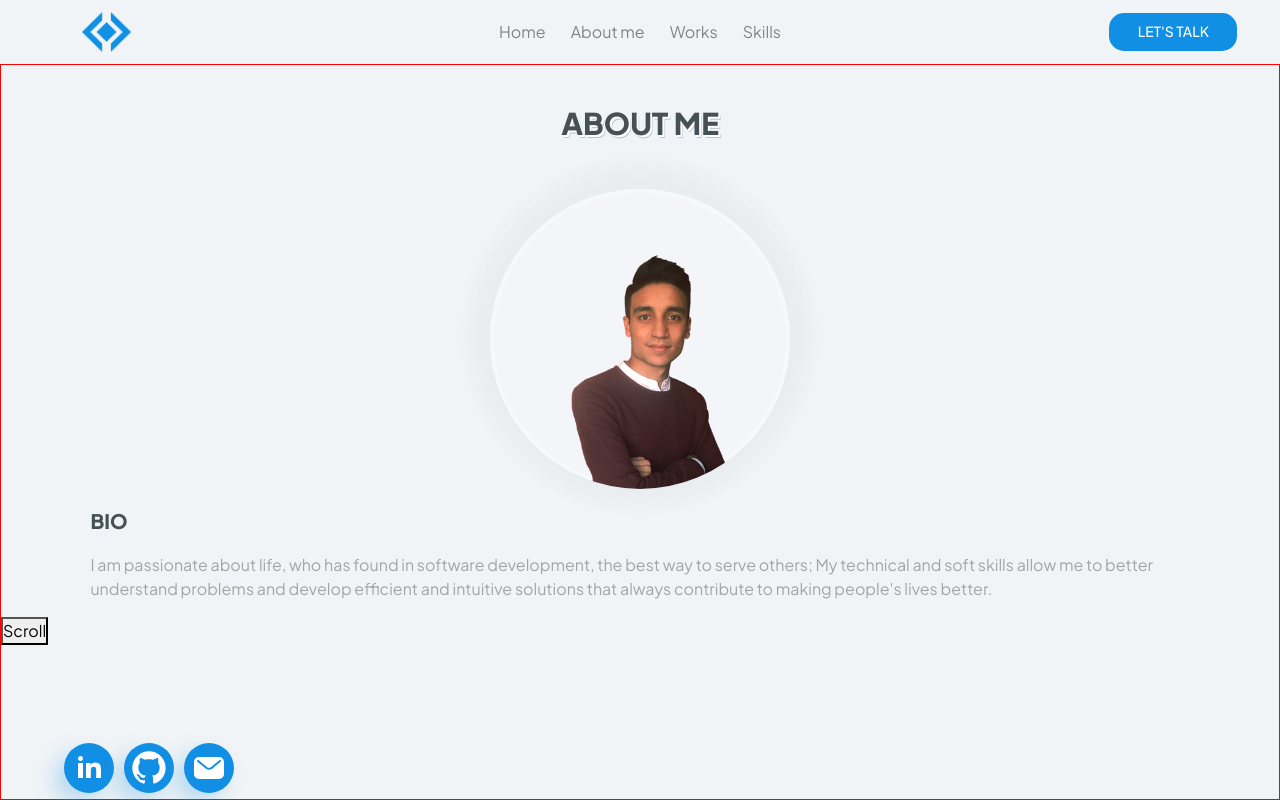
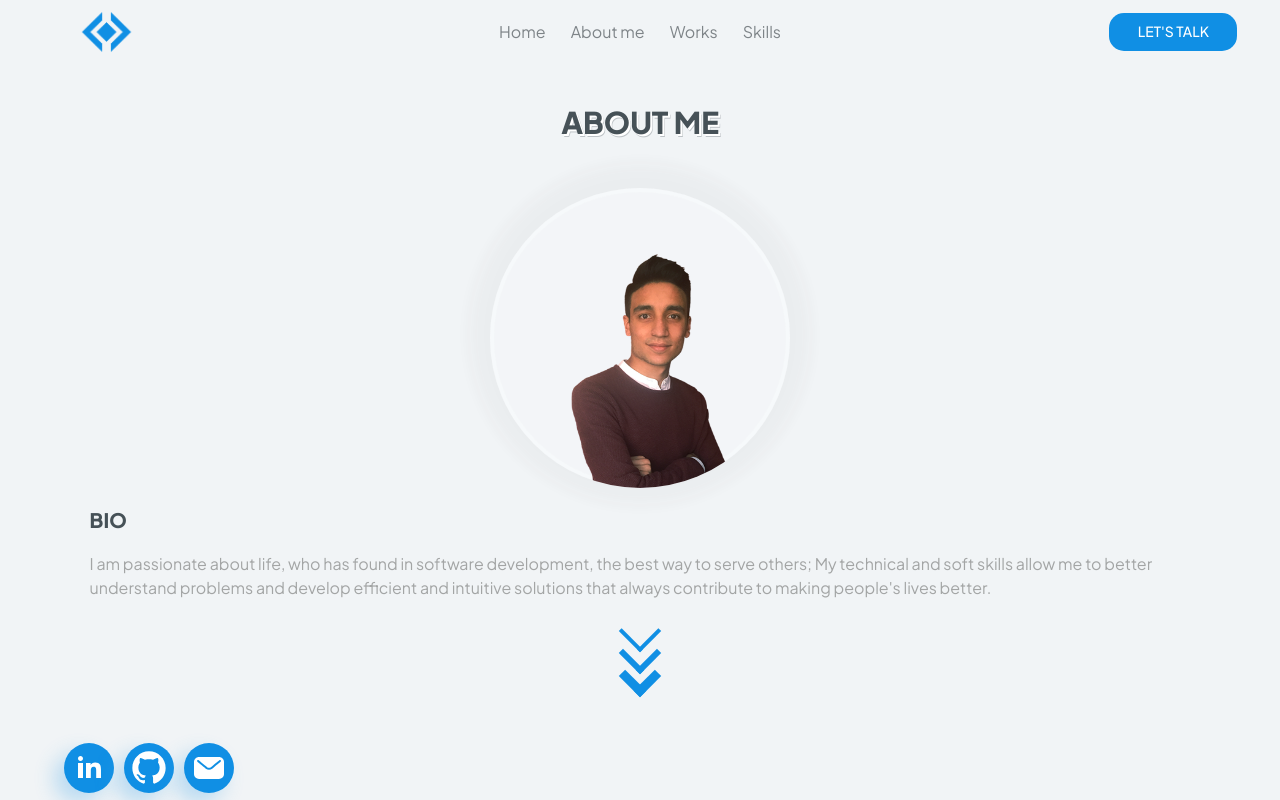
Before and after one commit to sesanchezra/Portfolio, a React (Vite) app: page /#/about in a window 1280 px wide. Shown: the top 800 px of the page. Built offline with nearby package versions, Linux system fonts and the light colour scheme.

Commit message:
Agregando boton de scroll en about me

```diff
--- a/src/components/About/About.css
+++ b/src/components/About/About.css
@@ -1,5 +1,5 @@
-@import url('https://fonts.googleapis.com/css2?family=Plus+Jakarta+Sans:wght@200;300;400;500;600;700;800&display=swap');
-:root{
+@import url("https://fonts.googleapis.com/css2?family=Plus+Jakarta+Sans:wght@200;300;400;500;600;700;800&display=swap");
+:root {
   --grey: rgb(241, 244, 246);
   --light-grey: rgb(243, 245, 248);
   --light-dark: rgb(50, 60, 66);
@@ -10,17 +10,20 @@
   --header-index: 10;
 }
 
-.About{
+.About {
   z-index: calc(var(--header-index)-1);
-    scroll-behavior:smooth;
+  scroll-behavior: smooth;
 }
 
-.About__first{
+.About__first {
   height: 92vh;
-    border: 1px solid red;
+  display: flex;
+  /* justify-content: center; */
+  align-items: center;
+  flex-direction: column;
 }
 
-.About__title{
+.About__title {
   width: 100%;
   display: flex;
   justify-content: center;
@@ -28,16 +31,15 @@
   margin-top: 40px;
 }
 
-
-.About__title h2{
+.About__title h2 {
   font-size: 30px;
   font-weight: 900;
   color: var(--dark);
   position: relative;
-    text-shadow: 2px 2px 0px white, 2.5px 2.5px 0px rgb(70, 81, 87,0.3);
+  text-shadow: 2px 2px 0px white, 2.5px 2.5px 0px rgb(70, 81, 87, 0.3);
 }
 
-.About__img{
+.About__img {
   width: 100%;
   display: flex;
   justify-content: center;
@@ -46,25 +48,25 @@
   position: relative;
 }
 
-.About__img .Round__frame{
+.About__img .Round__frame {
   width: 300px;
   height: 300px;
   border-radius: 150px;
   position: relative;
 }
 
-.About__img .Round__frame .background-1{
+.About__img .Round__frame .background-1 {
   width: 300px;
   height: 300px;
   border-radius: 150px;
   opacity: 0.8;
-    content: '';
-    background-color: rgb(247, 250, 253,0.4);
-    position:absolute;
+  content: "";
+  background-color: rgb(247, 250, 253, 0.4);
+  position: absolute;
   /* top: 50%; */
   z-index: calc(var(--header-index)-3);
-    border: 4px solid rgb(255,255,255,0.3);
-    box-shadow: 0px -4px 20px 20px rgb(70, 81, 87,0.05);
+  border: 4px solid rgb(255, 255, 255, 0.3);
+  box-shadow: 0px -4px 20px 20px rgb(70, 81, 87, 0.05);
 }
 
 /* .About__img .Round__frame .background-2{
@@ -81,7 +83,7 @@
     box-shadow: 0px -4px 5px rgb(70, 81, 87,0.02);
 } */
 
-.About__img .Round__frame img{
+.About__img .Round__frame img {
   width: 100%;
   aspect-ratio: 1;
   border-radius: 150px;
@@ -89,30 +91,60 @@
   z-index: calc(var(--header-index)-2);
 }
 
-.About__description{
+.About__description {
   padding-left: 7%;
   padding-right: 7%;
   margin-top: 20px;
 }
 
-.About__description .About__bio h5{
+.About__description .About__bio h5 {
   font-size: 20px;
   font-weight: 800;
   color: var(--dark);
 }
 
-.About__description .About__bio p{
-    color: rgb(163,165,165);
+.About__description .About__bio p {
+  color: rgb(163, 165, 165);
   text-align: start;
   margin-top: 20px;
 }
 
-.About__experience{
-    height: 100vh;
-    border: 1px solid red;
+.About__second {
+  height: 92vh;
 }
 
-.About__second{
-    height: 92vh;
-    border: 1px solid blue;
+/* Arrow buttons*/
+.arrows__button{
+    background-color: transparent;
+    border: none;
 }
+
+.arrow-1, .arrow-2 ,.arrow-3{
+    width: 30px;
+    height: 30px;
+    transform: rotate(135deg);
+    border-color: var(--blue);
+    border-width: 0.5vmin 0.5vmin 0 0;
+    border-style: solid;
+}
+
+.arrow-2{
+    transform: translate(0,-8px) rotate(135deg) ;
+    border-width: 0.8vmin 0.8vmin 0 0;
+}
+.arrow-3{
+    transform: translate(0,-15px) rotate(135deg) ;
+    border-width: 1.2vmin 1.2vmin 0 0;
+}
+
+.arrows__button:hover .arrow-2 , .arrows__button:focus .arrow-2{
+    transform: translate(0,-30px) rotate(135deg) ;
+    transition: all 0.4s ease;
+}
+
+
+
+.arrows__button:hover .arrow-3 , .arrows__button:focus .arrow-3{
+    transform: translate(0,-60px) rotate(135deg) ;
+    transition: all 0.4s ease;
+}
--- a/src/components/About/About.jsx
+++ b/src/components/About/About.jsx
@@ -3,9 +3,9 @@ import './About.css'
 import Profile from '../../assets/Profile.png'
 
 const about = () => {
-    const scrollDown = (e)=>{
+    const scrollDown = (e) => {
         e.preventDefault()
-        window.scroll(0,2000)
+        window.scroll(0, 2000)
 
     }
 
@@ -34,8 +34,10 @@ const about = () => {
                         </p>
                     </div>
                 </div>
-                <button onClick={scrollDown}>
-                    Scroll
+                <button onClick={scrollDown} className='arrows__button'>
+                    <div className='arrow-1'></div>
+                    <div className='arrow-2'></div>
+                    <div className='arrow-3'></div>
                 </button>
             </div>
 
```
Lines whose indentation alone changed are shown as unchanged.
